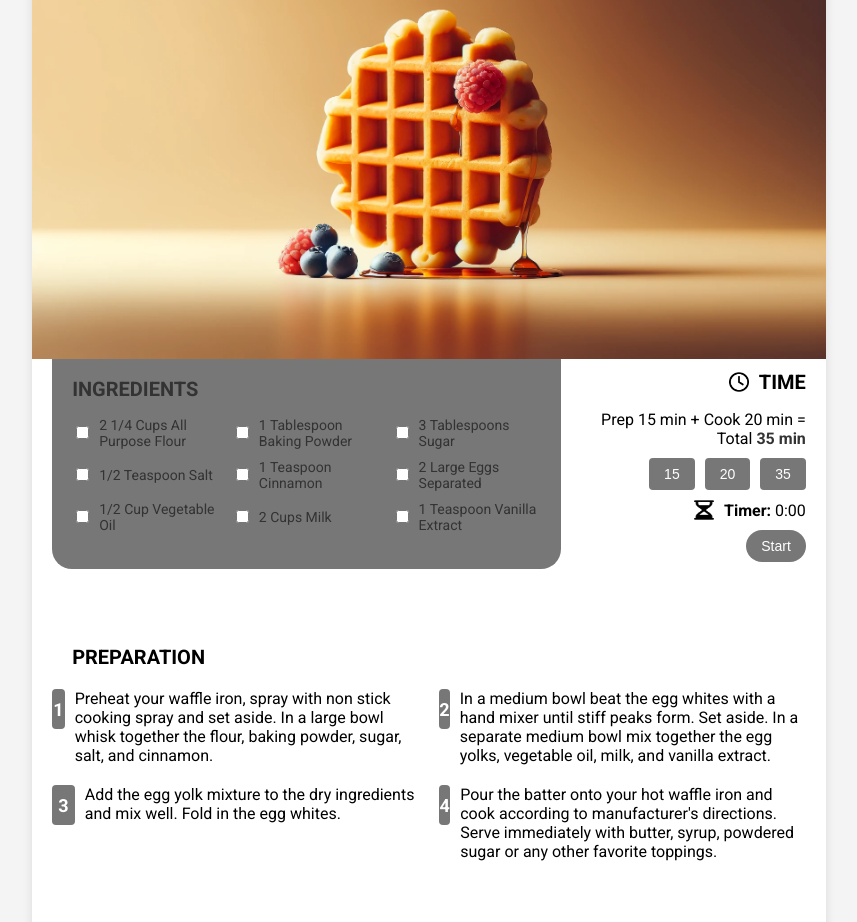
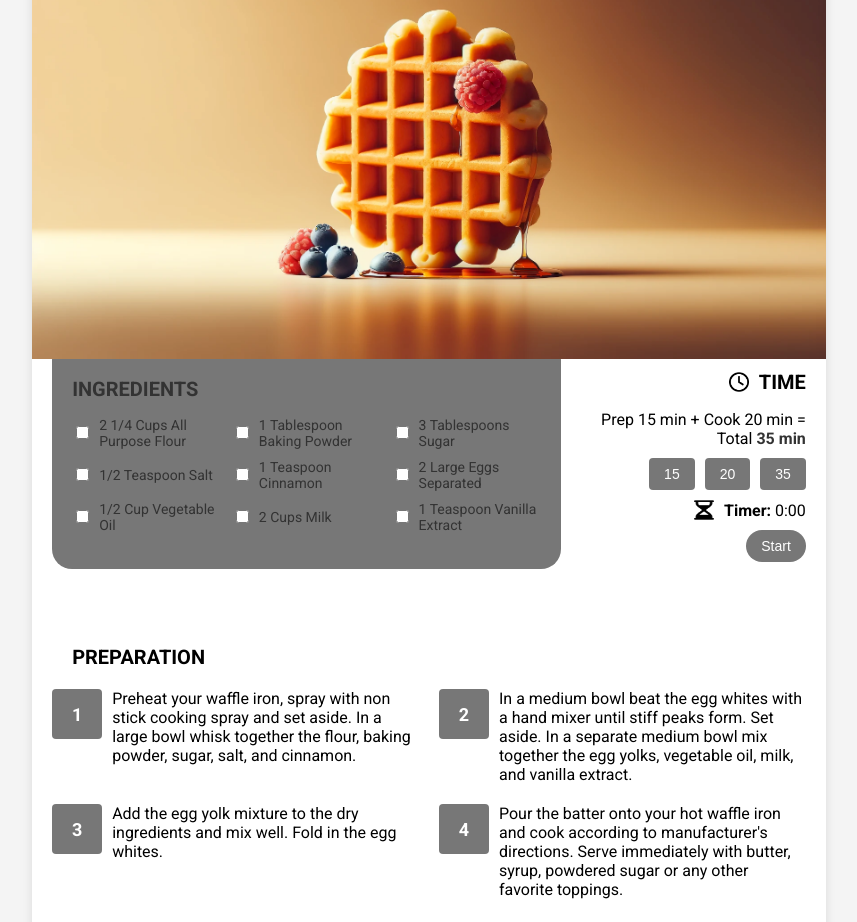
Before and after one commit to Grigory-Vladimiro/my_favorite_food_web, a plain HTML site: page index.html in a window 1280 px wide. Shown: the top 922 px of the page, without its empty margins (211-1068 px from the left). Drawn offline with Linux system fonts and the light colour scheme.

Commit message:
PREPARATION2

```diff
--- a/index.html
+++ b/index.html
@@ -10,7 +10,7 @@
 <body>
   <div class="page">
     <header>
-      <h1>BELGIAN WAFFLE<h1>
+      <h1>BELGIAN WAFFLE</h1>
     </header>
     <main>
       <section class="image">
--- a/styles.scss
+++ b/styles.scss
@@ -205,13 +205,13 @@ body {
     font-size: 20px;
     text-transform: uppercase;
     margin-bottom: 20px;
-    text-align: left; // Выравнивание по левому краю
+    text-align: left;
     padding-left: 20px;
   }
 
   .steps-grid {
     display: grid;
-    grid-template-columns: repeat(2, 1fr); // Две колонки
+    grid-template-columns: repeat(2, 1fr);
     gap: 20px;
 
     .step {
@@ -219,8 +219,8 @@ body {
       align-items: flex-start;
 
       .step-number {
-        width: 40px;
-        height: 40px;
+        width: 50px; // Квадрат 50x50
+        height: 50px; // Квадрат 50x50
         background-color: $highlight-color;
         color: white;
         font-size: 18px;
@@ -230,6 +230,7 @@ body {
         align-items: center;
         border-radius: 4px;
         margin-right: 10px;
+        flex-shrink: 0;
       }
 
       p {
```
Also changed, not shown: styles.css, 1 other file.
